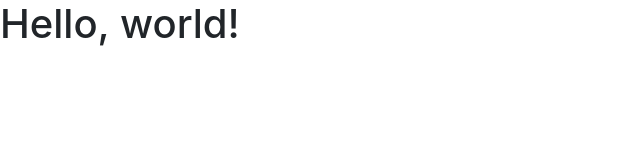
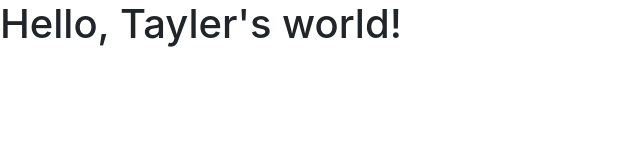
Before and after one commit to ramz225/sandbox, a website: page Basic/index.html in a window 1280 px wide. Shown: the whole page, without its empty margins (0-640 px from the left). Drawn offline with nearby package versions, Linux system fonts and the light colour scheme; files that its build step writes are made by us from their sources.

Commit message:
hello Tayler's World

```diff
--- a/Basic/index.html
+++ b/Basic/index.html
@@ -11,7 +11,7 @@
 
   </head>
   <body>
-    <h1>Hello, world!</h1>
+    <h1>Hello, Tayler's world!</h1>
 
     <script src="https://ajax.googleapis.com/ajax/libs/jquery/2.1.4/jquery.min.js"></script>
     <script src="https://maxcdn.bootstrapcdn.com/bootstrap/4.0.0-alpha.2/js/bootstrap.min.js" integrity="sha384-vZ2WRJMwsjRMW/8U7i6PWi6AlO1L79snBrmgiDpgIWJ82z8eA5lenwvxbMV1PAh7" crossorigin="anonymous"></script>
```
